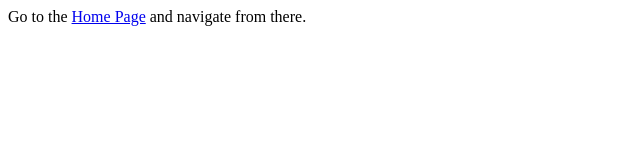
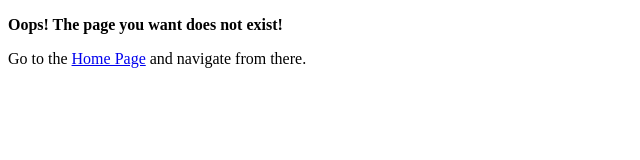
Before and after one commit to ushnisha/ushnisha.github.io, a plain HTML site: page 404.html in a window 1280 px wide. Shown: the whole page, without its empty margins (0-640 px from the left). Drawn offline with Linux system fonts and the light colour scheme.

Commit message:
Add a 404.html page to handle nonexistent links. Provides a link to the home page for further navigation.

```diff
--- a/404.html
+++ b/404.html
@@ -5,6 +5,7 @@
       <TITLE>Oops! The page you want does not exist!</TITLE>
    </HEAD>
    <BODY>
-       Go to the <a href="https://www.ushnisha.com/">Home Page</a> and navigate from there.
+       <p><strong>Oops!  The page you want does not exist!</strong></p>
+       <p>Go to the <a href="https://www.ushnisha.com/">Home Page</a> and navigate from there.</p>
    </BODY>
 </HTML>
```
